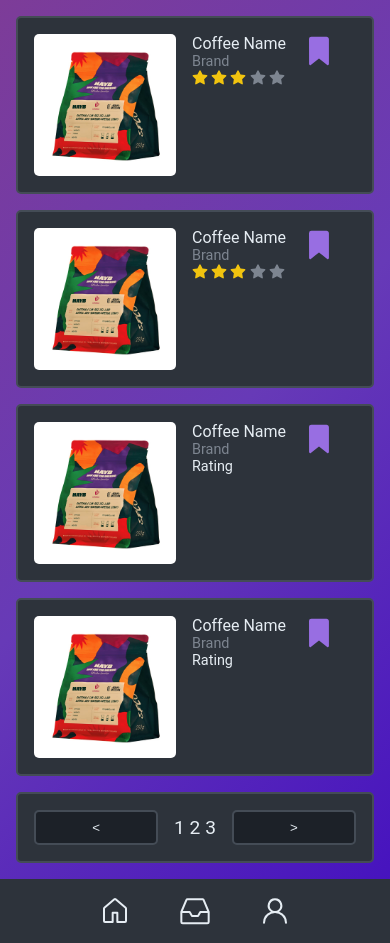
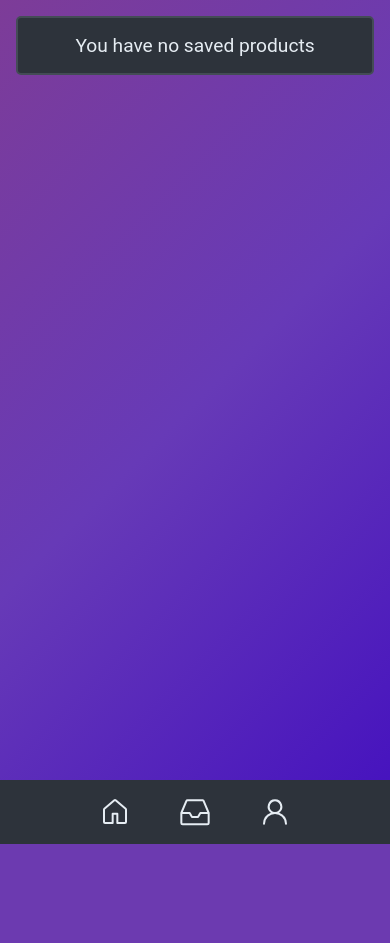
Before and after one commit to jackpie2/WDPAI, a PHP site: page /saved in a window 390 px wide. After the commit the page ends 844 px from the top, so only its background shows below. Run offline with PHP 8.4, Linux system fonts and the light colour scheme; the visitor is signed in with stand-in values (Sample User, id 1); data that the repository does not hold is empty; a stand-in replaces the project's code that opens the database connection; some libraries are stand-ins or nearby versions.

Commit message:
added bookmarking

```diff
--- a/index.php
+++ b/index.php
@@ -20,5 +20,6 @@ Router::post('rate', 'DefaultController');
 Router::post('addProduct', 'CoffeeController');
 Router::post('search', 'CoffeeController');
 Router::post('rateProduct', 'CoffeeController');
+Router::post('bookmarkProduct', 'CoffeeController');
 
 Router::run($path);
--- a/public/css/main.css
+++ b/public/css/main.css
@@ -183,9 +183,11 @@
 .review-count {
     margin-left: 0.4rem;
     font-size: 0.9rem;
+    display: flex;
+    align-items: center;
+    gap: 0.2rem;
 }
 
 .review-count > svg {
     fill: var(--fg-muted);
-    vertical-align: middle;
 }
--- a/public/css/saved-products.css
+++ b/public/css/saved-products.css
@@ -17,3 +17,13 @@
 .bookmark-container > a > svg:hover {
     fill: var(--fg-muted);
 }
+
+.no-saved-products {
+    background-color: var(--bg-overlay);
+    border-radius: var(--border-radius);
+    border: var(--border);
+    padding: 1rem;
+    display: flex;
+    justify-content: center;
+    align-items: center;
+}
--- a/public/views/saved-products.php
+++ b/public/views/saved-products.php
@@ -12,184 +12,48 @@
         <?php require_once __DIR__ . '/../templates/navbar.php'; ?>
         <div class="content-container">
             <div class="coffee-list">
-                <div class="coffee-list-entry">
-                    <div class="coffee-image">
-                        <img src="public/img/coffee.jpg" alt="coffe image" />
-                    </div>
-                    <div class="coffee-content">
-                        <div class="coffee-title">Coffee Name</div>
-                        <div class="coffee-brand">Brand</div>
-                        <div class="coffee-rating">
-                            <div class="star filled">
-                                <svg xmlns="http://www.w3.org/2000/svg" viewBox="0 0 16 16" width="16" height="16">
-                                    <path d="M8 .25a.75.75 0 0 1 .673.418l1.882 3.815 4.21.612a.75.75 0 0 1 .416 1.279l-3.046 2.97.719 4.192a.751.751 0 0 1-1.088.791L8 12.347l-3.766 1.98a.75.75 0 0 1-1.088-.79l.72-4.194L.818 6.374a.75.75 0 0 1 .416-1.28l4.21-.611L7.327.668A.75.75 0 0 1 8 .25Z">
-                                    </path>
-                                </svg>
+                <?php
+                // $stars = $coffee->getRatingStars();
+                // $rating = $coffee->getFormattedRating();
+                // $name = $coffee->getName();
+                // $description = $coffee->getDescription();
+                // $brand = $coffee->getBrandName();
+                // $review_count = $coffee->getReviewCount();
+
+                // $image_file = $coffee->getimage_file();
+                // $id = $coffee->getId();
+
+                if ($savedProducts == null) {
+                    echo "<div class='no-saved-products'>You have no saved products</div>";
+                } else {
+                    for ($i = 0; $i < count($savedProducts); $i++) {
+                        $coffee = $savedProducts[$i];
+                        $image = $coffee->getimage_file();
+                        $name = $coffee->getName();
+                        $description = $coffee->getDescription();
+                        $brand = $coffee->getBrandName();
+                        $review_count = $coffee->getReviewCount();
+                        $stars = $coffee->getRatingStars();
+                        $id = $coffee->getId();
+
+                        echo "
+                        <a class='product-link' href='product?id=$id'>
+                        <div class='coffee-list-entry'>
+                                <div class='coffee-image'>
+                                    <img src='public/uploads/$image' alt='coffee image' />
+                                </div>
+                                <div class='coffee-content'>
+                                    <div class='coffee-title'>$name</div>
+                                    <div class='coffee-brand'>$brand</div>
+                                    <div class='coffee-rating'>$stars <span class='review-count'>$review_count  <svg xmlns='http://www.w3.org/2000/svg' viewBox='0 0 16 16' width='16' height='16'><path d='M2 5.5a3.5 3.5 0 1 1 5.898 2.549 5.508 5.508 0 0 1 3.034 4.084.75.75 0 1 1-1.482.235 4 4 0 0 0-7.9 0 .75.75 0 0 1-1.482-.236A5.507 5.507 0 0 1 3.102 8.05 3.493 3.493 0 0 1 2 5.5ZM11 4a3.001 3.001 0 0 1 2.22 5.018 5.01 5.01 0 0 1 2.56 3.012.749.749 0 0 1-.885.954.752.752 0 0 1-.549-.514 3.507 3.507 0 0 0-2.522-2.372.75.75 0 0 1-.574-.73v-.352a.75.75 0 0 1 .416-.672A1.5 1.5 0 0 0 11 5.5.75.75 0 0 1 11 4Zm-5.5-.5a2 2 0 1 0-.001 3.999A2 2 0 0 0 5.5 3.5Z'></path></svg></span></div>
+                                    <div class='coffee-description'>$description</div>
+                                </div>
                             </div>
-                            <div class="star filled">
-                                <svg xmlns="http://www.w3.org/2000/svg" viewBox="0 0 16 16" width="16" height="16">
-                                    <path d="M8 .25a.75.75 0 0 1 .673.418l1.882 3.815 4.21.612a.75.75 0 0 1 .416 1.279l-3.046 2.97.719 4.192a.751.751 0 0 1-1.088.791L8 12.347l-3.766 1.98a.75.75 0 0 1-1.088-.79l.72-4.194L.818 6.374a.75.75 0 0 1 .416-1.28l4.21-.611L7.327.668A.75.75 0 0 1 8 .25Z">
-                                    </path>
-                                </svg>
-                            </div>
-                            <div class="star filled">
-                                <svg xmlns="http://www.w3.org/2000/svg" viewBox="0 0 16 16" width="16" height="16">
-                                    <path d="M8 .25a.75.75 0 0 1 .673.418l1.882 3.815 4.21.612a.75.75 0 0 1 .416 1.279l-3.046 2.97.719 4.192a.751.751 0 0 1-1.088.791L8 12.347l-3.766 1.98a.75.75 0 0 1-1.088-.79l.72-4.194L.818 6.374a.75.75 0 0 1 .416-1.28l4.21-.611L7.327.668A.75.75 0 0 1 8 .25Z">
-                                    </path>
-                                </svg>
-                            </div>
-                            <div class="star">
-                                <svg xmlns="http://www.w3.org/2000/svg" viewBox="0 0 16 16" width="16" height="16">
-                                    <path d="M8 .25a.75.75 0 0 1 .673.418l1.882 3.815 4.21.612a.75.75 0 0 1 .416 1.279l-3.046 2.97.719 4.192a.751.751 0 0 1-1.088.791L8 12.347l-3.766 1.98a.75.75 0 0 1-1.088-.79l.72-4.194L.818 6.374a.75.75 0 0 1 .416-1.28l4.21-.611L7.327.668A.75.75 0 0 1 8 .25Z">
-                                    </path>
-                                </svg>
-                            </div>
-                            <div class="star">
-                                <svg xmlns="http://www.w3.org/2000/svg" viewBox="0 0 16 16" width="16" height="16">
-                                    <path d="M8 .25a.75.75 0 0 1 .673.418l1.882 3.815 4.21.612a.75.75 0 0 1 .416 1.279l-3.046 2.97.719 4.192a.751.751 0 0 1-1.088.791L8 12.347l-3.766 1.98a.75.75 0 0 1-1.088-.79l.72-4.194L.818 6.374a.75.75 0 0 1 .416-1.28l4.21-.611L7.327.668A.75.75 0 0 1 8 .25Z">
-                                    </path>
-                                </svg>
-                            </div>
-                        </div>
-                        <div class="coffee-description">
-                            Lorem ipsum dolor sit amet, consectetur adipiscing
-                            elit. Sed euismod, nunc ut aliquam tincidunt, nunc
-                            nisl aliquam nisl, eget aliquam nisl nisl sit amet
-                            nisl. Sed euismod, nunc ut aliquam tincidunt, nunc
-                            nisl aliquam nisl, eget aliquam nisl nisl sit amet
-                            nisl.
-                        </div>
-                    </div>
-                    <div class="bookmark-container">
-                        <a>
-                            <svg xmlns="http://www.w3.org/2000/svg" viewBox="0 0 24 24" width="34" height="34">
-                                <path d="M6.69 2h10.56c.966 0 1.75.784 1.75 1.75v17.5a.75.75 0 0 1-1.218.585L12 17.21l-5.781 4.626A.75.75 0 0 1 5 21.253L4.94 3.756A1.748 1.748 0 0 1 6.69 2Z">
-                                </path>
-                            </svg>
-                        </a>
-                    </div>
-                </div>
-                <div class="coffee-list-entry">
-                    <div class="coffee-image">
-                        <img src="public/img/coffee.jpg" alt="coffe image" />
-                    </div>
-                    <div class="coffee-content">
-                        <div class="coffee-title">Coffee Name</div>
-                        <div class="coffee-brand">Brand</div>
-                        <div class="coffee-rating">
-                            <div class="star filled">
-                                <svg xmlns="http://www.w3.org/2000/svg" viewBox="0 0 16 16" width="16" height="16">
-                                    <path d="M8 .25a.75.75 0 0 1 .673.418l1.882 3.815 4.21.612a.75.75 0 0 1 .416 1.279l-3.046 2.97.719 4.192a.751.751 0 0 1-1.088.791L8 12.347l-3.766 1.98a.75.75 0 0 1-1.088-.79l.72-4.194L.818 6.374a.75.75 0 0 1 .416-1.28l4.21-.611L7.327.668A.75.75 0 0 1 8 .25Z">
-                                    </path>
-                                </svg>
-                            </div>
-                            <div class="star filled">
-                                <svg xmlns="http://www.w3.org/2000/svg" viewBox="0 0 16 16" width="16" height="16">
-                                    <path d="M8 .25a.75.75 0 0 1 .673.418l1.882 3.815 4.21.612a.75.75 0 0 1 .416 1.279l-3.046 2.97.719 4.192a.751.751 0 0 1-1.088.791L8 12.347l-3.766 1.98a.75.75 0 0 1-1.088-.79l.72-4.194L.818 6.374a.75.75 0 0 1 .416-1.28l4.21-.611L7.327.668A.75.75 0 0 1 8 .25Z">
-                                    </path>
-                                </svg>
-                            </div>
-                            <div class="star filled">
-                                <svg xmlns="http://www.w3.org/2000/svg" viewBox="0 0 16 16" width="16" height="16">
-                                    <path d="M8 .25a.75.75 0 0 1 .673.418l1.882 3.815 4.21.612a.75.75 0 0 1 .416 1.279l-3.046 2.97.719 4.192a.751.751 0 0 1-1.088.791L8 12.347l-3.766 1.98a.75.75 0 0 1-1.088-.79l.72-4.194L.818 6.374a.75.75 0 0 1 .416-1.28l4.21-.611L7.327.668A.75.75 0 0 1 8 .25Z">
-                                    </path>
-                                </svg>
-                            </div>
-                            <div class="star">
-                                <svg xmlns="http://www.w3.org/2000/svg" viewBox="0 0 16 16" width="16" height="16">
-                                    <path d="M8 .25a.75.75 0 0 1 .673.418l1.882 3.815 4.21.612a.75.75 0 0 1 .416 1.279l-3.046 2.97.719 4.192a.751.751 0 0 1-1.088.791L8 12.347l-3.766 1.98a.75.75 0 0 1-1.088-.79l.72-4.194L.818 6.374a.75.75 0 0 1 .416-1.28l4.21-.611L7.327.668A.75.75 0 0 1 8 .25Z">
-                                    </path>
-                                </svg>
-                            </div>
-                            <div class="star">
-                                <svg xmlns="http://www.w3.org/2000/svg" viewBox="0 0 16 16" width="16" height="16">
-                                    <path d="M8 .25a.75.75 0 0 1 .673.418l1.882 3.815 4.21.612a.75.75 0 0 1 .416 1.279l-3.046 2.97.719 4.192a.751.751 0 0 1-1.088.791L8 12.347l-3.766 1.98a.75.75 0 0 1-1.088-.79l.72-4.194L.818 6.374a.75.75 0 0 1 .416-1.28l4.21-.611L7.327.668A.75.75 0 0 1 8 .25Z">
-                                    </path>
-                                </svg>
-                            </div>
-                        </div>
-                        <div class="coffee-description">
-                            Lorem ipsum dolor sit amet, consectetur adipiscing
-                            elit. Sed euismod, nunc ut aliquam tincidunt, nunc
-                            nisl aliquam nisl, eget aliquam nisl nisl sit amet
-                            nisl. Sed euismod, nunc ut aliquam tincidunt, nunc
-                            nisl aliquam nisl, eget aliquam nisl nisl sit amet
-                            nisl.
-                        </div>
-                    </div>
-                    <div class="bookmark-container">
-                        <a>
-                            <svg xmlns="http://www.w3.org/2000/svg" viewBox="0 0 24 24" width="34" height="34">
-                                <path d="M6.69 2h10.56c.966 0 1.75.784 1.75 1.75v17.5a.75.75 0 0 1-1.218.585L12 17.21l-5.781 4.626A.75.75 0 0 1 5 21.253L4.94 3.756A1.748 1.748 0 0 1 6.69 2Z">
-                                </path>
-                            </svg>
-                        </a>
-                    </div>
-                </div>
-                <div class="coffee-list-entry">
-                    <div class="coffee-image">
-                        <img src="public/img/coffee.jpg" alt="coffe image" />
-                    </div>
-                    <div class="coffee-content">
-                        <div class="coffee-title">Coffee Name</div>
-                        <div class="coffee-brand">Brand</div>
-                        <div class="coffee-rating">Rating</div>
-                        <div class="coffee-description">
-                            Lorem ipsum dolor sit amet, consectetur adipiscing
-                            elit. Sed euismod, nunc ut aliquam tincidunt, nunc
-                            nisl aliquam nisl, eget aliquam nisl nisl sit amet
-                            nisl. Sed euismod, nunc ut aliquam tincidunt, nunc
-                            nisl aliquam nisl, eget aliquam nisl nisl sit amet
-                            nisl.
-                        </div>
-                    </div>
-                    <div class="bookmark-container">
-                        <a>
-                            <svg xmlns="http://www.w3.org/2000/svg" viewBox="0 0 24 24" width="34" height="34">
-                                <path d="M6.69 2h10.56c.966 0 1.75.784 1.75 1.75v17.5a.75.75 0 0 1-1.218.585L12 17.21l-5.781 4.626A.75.75 0 0 1 5 21.253L4.94 3.756A1.748 1.748 0 0 1 6.69 2Z">
-                                </path>
-                            </svg>
-                        </a>
-                    </div>
-                </div>
-                <div class="coffee-list-entry">
-                    <div class="coffee-image">
-                        <img src="public/img/coffee.jpg" alt="coffe image" />
-                    </div>
-                    <div class="coffee-content">
-                        <div class="coffee-title">Coffee Name</div>
-                        <div class="coffee-brand">Brand</div>
-                        <div class="coffee-rating">Rating</div>
-                        <div class="coffee-description">
-                            Lorem ipsum dolor sit amet, consectetur adipiscing
-                            elit. Sed euismod, nunc ut aliquam tincidunt, nunc
-                            nisl aliquam nisl, eget aliquam nisl nisl sit amet
-                            nisl. Sed euismod, nunc ut aliquam tincidunt, nunc
-                            nisl aliquam nisl, eget aliquam nisl nisl sit amet
-                            nisl.
-                        </div>
-                    </div>
-                    <div class="bookmark-container">
-                        <a>
-                            <svg xmlns="http://www.w3.org/2000/svg" viewBox="0 0 24 24" width="34" height="34">
-                                <path d="M6.69 2h10.56c.966 0 1.75.784 1.75 1.75v17.5a.75.75 0 0 1-1.218.585L12 17.21l-5.781 4.626A.75.75 0 0 1 5 21.253L4.94 3.756A1.748 1.748 0 0 1 6.69 2Z">
-                                </path>
-                            </svg>
-                        </a>
-                    </div>
-                </div>
-            </div>
-            <div class="nagivation-bar-container">
-                <div class="navigation-bar">
-                    <button class="navigation-button">
-                        < </button>
-                            <div class="navigation-pages">
-                                <a href="#">1</a>
-                                <a href="#">2</a>
-                                <a href="#">3</a>
-                            </div>
-                            <button class="navigation-button">></button>
-                </div>
+                        </a>";
+                    };
+                }
+
+                ?>
             </div>
         </div>
     </div>
--- a/src/controllers/CoffeeController.php
+++ b/src/controllers/CoffeeController.php
@@ -129,4 +129,35 @@ class CoffeeController extends AppController
 
         http_response_code(200);
     }
+
+    public function bookmarkProduct()
+    {
+        if (!$this->isPost()) {
+            $url = "http://$_SERVER[HTTP_HOST]";
+            header("Location: {$url}/");
+            return;
+        }
+
+        session_start();
+
+        if (!isset($_SESSION['id'])) {
+            http_response_code(401);
+            return;
+        }
+
+        $data = json_decode(file_get_contents('php://input'), true);
+
+        if (!isset($data['coffeeID'])) {
+            http_response_code(404);
+            return;
+        }
+
+        $userID = $_SESSION['id'];
+        $coffeeID = $data['coffeeID'];
+
+        $coffeeRepository = new CoffeeRepository();
+        $coffeeRepository->handleBookmark($coffeeID, $userID);
+
+        http_response_code(200);
+    }
 }
--- a/src/controllers/DefaultController.php
+++ b/src/controllers/DefaultController.php
@@ -56,11 +56,12 @@ class DefaultController extends AppController
         if ($this->isLoggedIn()) {
             $ratingRepository = new RatingRepository();
             $userRating = $ratingRepository->getUserRating($id, $_SESSION['id']);
-            $this->render('product', ['coffee' => $coffee, 'userRating' => $userRating, 'loggedIn' => true]);
+            $isBookmarked = $coffeeRepository->isBookmarked($id, $_SESSION['id']);
+            $this->render('product', ['coffee' => $coffee, 'userRating' => $userRating, 'loggedIn' => true, 'isBookmarked' => $isBookmarked]);
             return;
         }
 
-        $this->render('product', ['coffee' => $coffee, 'userRating' => null, 'loggedIn' => false]);
+        $this->render('product', ['coffee' => $coffee, 'userRating' => null, 'loggedIn' => false, 'isBookmarked' => null]);
     }
 
     public function add_product()
@@ -87,6 +88,10 @@ class DefaultController extends AppController
     public function saved()
     {
         $this->redirectIfNotLoggedIn();
-        $this->render('saved-products');
+
+        $coffeeRepository = new CoffeeRepository();
+        $savedProducts = $coffeeRepository->getBookmarks($_SESSION['id']);
+
+        $this->render('saved-products', ['savedProducts' => $savedProducts]);
     }
 }
```
Also changed, not shown: public/css/product.css (+13 -0 lines), public/js/bookmark.js (added, +33 -0 lines), public/views/product.php (+51 -45 lines), src/repository/CoffeeRepository.php (+95 -0 lines).
